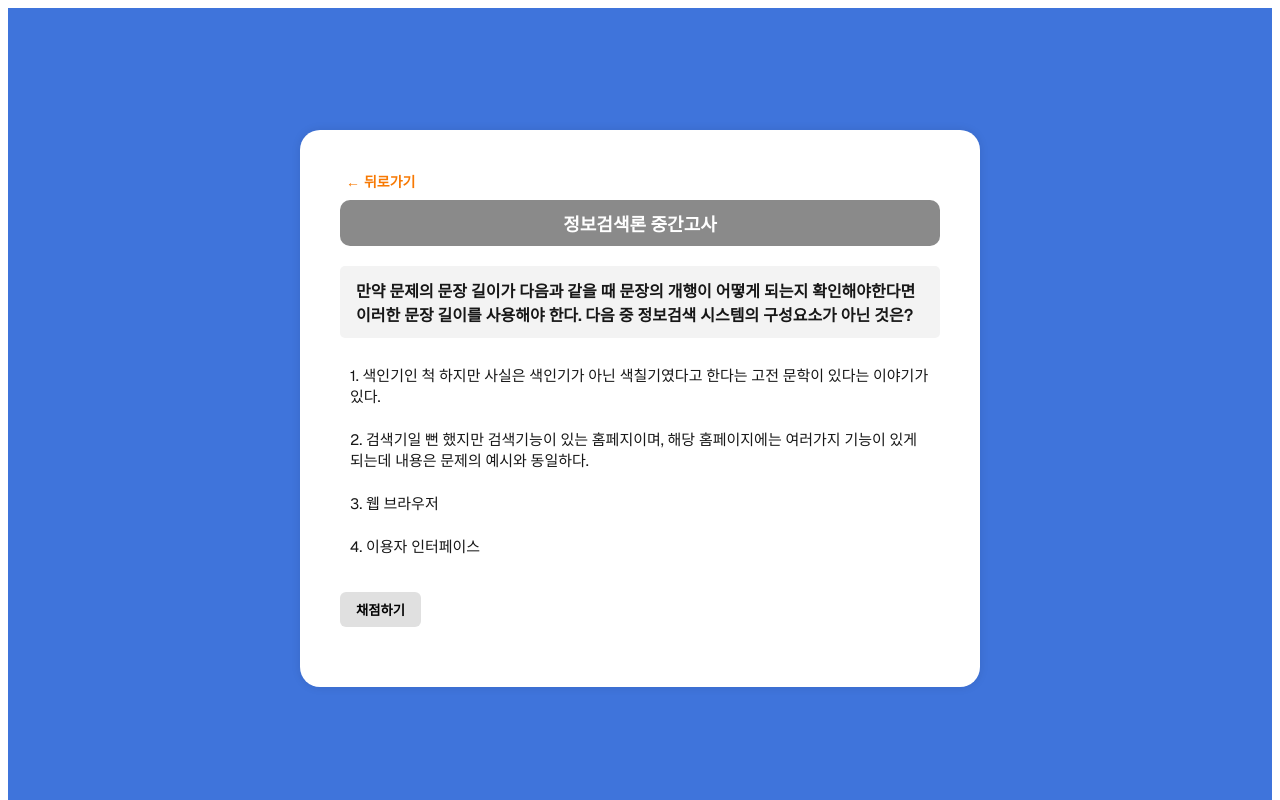
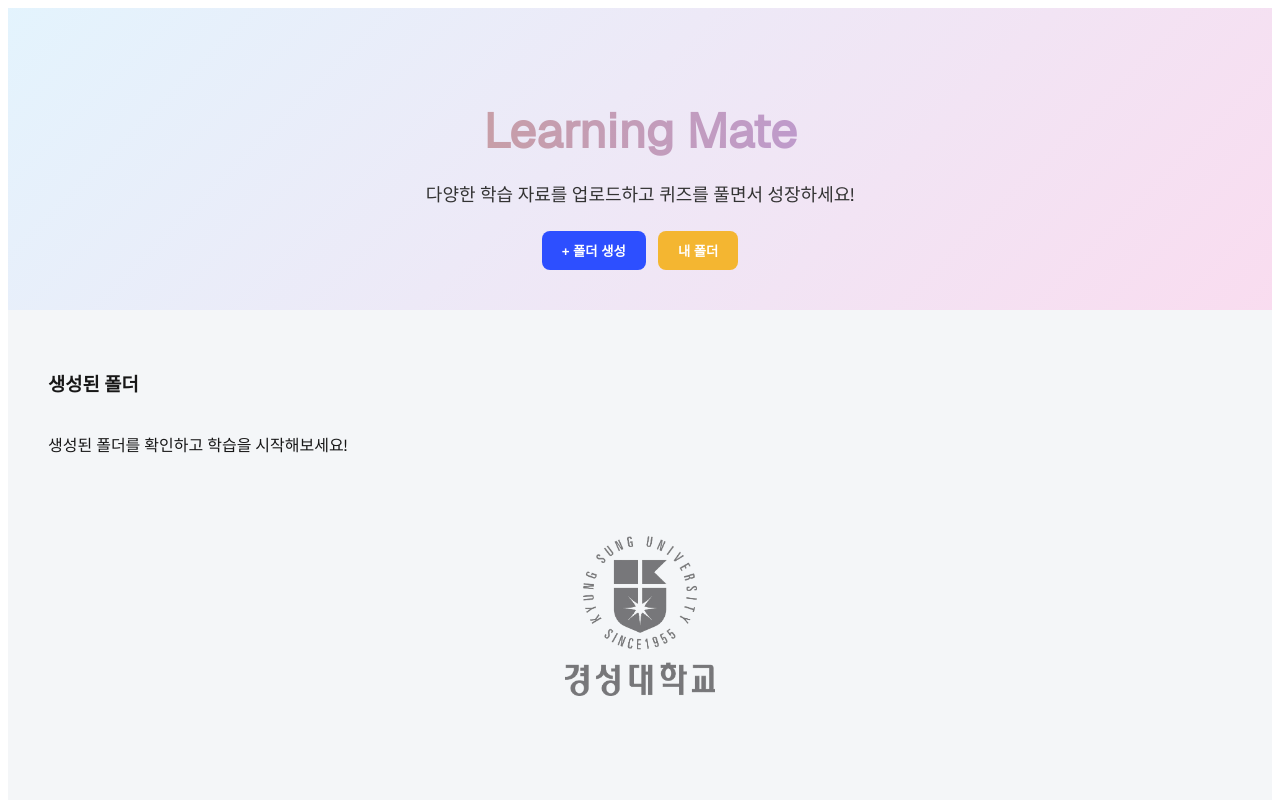
Before and after one commit to WSIDFY/upup_ui, a Next.js app in the folder app_ui/: page / in a window 1280 px wide. Shown: the top 800 px of the page. Built offline with nearby package versions, Linux system fonts and the light colour scheme.

Commit message:
로딩화면 및 경성이 효과 추가(25/05/29)

```diff
--- a/app_ui/pages/index.jsx
+++ b/app_ui/pages/index.jsx
@@ -1,38 +1,38 @@
-// 메인 페이지 렌더링
-//import Main from '../pages/main.jsx';
+//메인 페이지 렌더링
+import Main from '../pages/main.jsx';
+
+export default function Home() {
+  return (
+    <main>
+      <Main /> {/*main.jsx파일 내용 가져오기*/}
+    </main>
+  );
+}
+
+
+//퀴즈 생성 페이지 테스트 코드입니다!
+//import QuizUI from '../components/QuizUI';
+
+//const sampleQuizData = {
+//  filename: '정보검색론 중간고사',
+//  question: '만약 문제의 문장 길이가 다음과 같을 때 문장의 개행이 어떻게 되는지 확인해야한다면 이러한 문장 길이를 사용해야 한다. 다음 중 정보검색 시스템의 구성요소가 아닌 것은?',
+//  options: [
+//    { text: '색인기인 척 하지만 사실은 색인기가 아닌 색칠기였다고 한다는 고전 문학이 있다는 이야기가 있다.', is_correct: false },
+//    { text: '검색기일 뻔 했지만 검색기능이 있는 홈페지이며, 해당 홈페이지에는 여러가지 기능이 있게 되는데 내용은 문제의 예시와 동일하다.', is_correct: false },
+//    { text: '웹 브라우저', is_correct: true },
+//    { text: '이용자 인터페이스', is_correct: false }
+//  ],
+//  explanations: [
+//    '색인기는 핵심 구성요소입니다.',
+//    '검색기는 검색 엔진의 핵심입니다.',
+//    '웹 브라우저는 시스템 구성요소가 아닙니다. 따라서 정답입니다.',
+//    '인터페이스는 사용자 접근에 필요한 요소입니다.'
+//  ]
+//};
 
 //export default function Home() {
 //  return (
 //    <main>
-//      <Main /> {/*main.jsx파일 내용 가져오기*/}
+//      <QuizUI quizData={sampleQuizData} />
 //    </main>
-//  );
-//}
-
-
-//퀴즈 생성 페이지 테스트 코드입니다!
-import QuizUI from '../components/QuizUI';
-
-const sampleQuizData = {
-  filename: '정보검색론 중간고사',
-  question: '만약 문제의 문장 길이가 다음과 같을 때 문장의 개행이 어떻게 되는지 확인해야한다면 이러한 문장 길이를 사용해야 한다. 다음 중 정보검색 시스템의 구성요소가 아닌 것은?',
-  options: [
-    { text: '색인기인 척 하지만 사실은 색인기가 아닌 색칠기였다고 한다는 고전 문학이 있다는 이야기가 있다.', is_correct: false },
-    { text: '검색기일 뻔 했지만 검색기능이 있는 홈페지이며, 해당 홈페이지에는 여러가지 기능이 있게 되는데 내용은 문제의 예시와 동일하다.', is_correct: false },
-    { text: '웹 브라우저', is_correct: true },
-    { text: '이용자 인터페이스', is_correct: false }
-  ],
-  explanations: [
-    '색인기는 핵심 구성요소입니다.',
-    '검색기는 검색 엔진의 핵심입니다.',
-    '웹 브라우저는 시스템 구성요소가 아닙니다. 따라서 정답입니다.',
-    '인터페이스는 사용자 접근에 필요한 요소입니다.'
-  ]
-};
-
-export default function Home() {
-  return (
-    <main>
-      <QuizUI quizData={sampleQuizData} />
-    </main>
-  );}
+//  );}
--- a/app_ui/pages/quiz.jsx
+++ b/app_ui/pages/quiz.jsx
@@ -71,7 +71,7 @@ export default function QuizPage() {
           />
         </div>
       ) : (
-        <QuizUI quizData={quizData} />
+        <QuizUI quizData={quizData} /> // props전달
       )}
     </div>
   );
```
